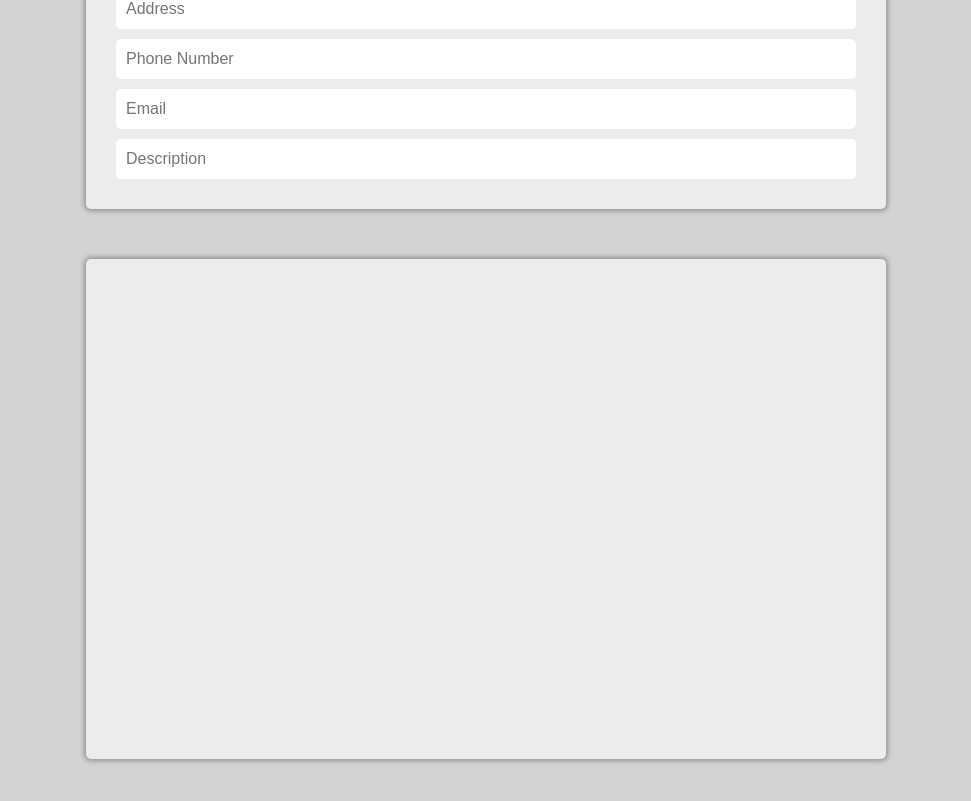
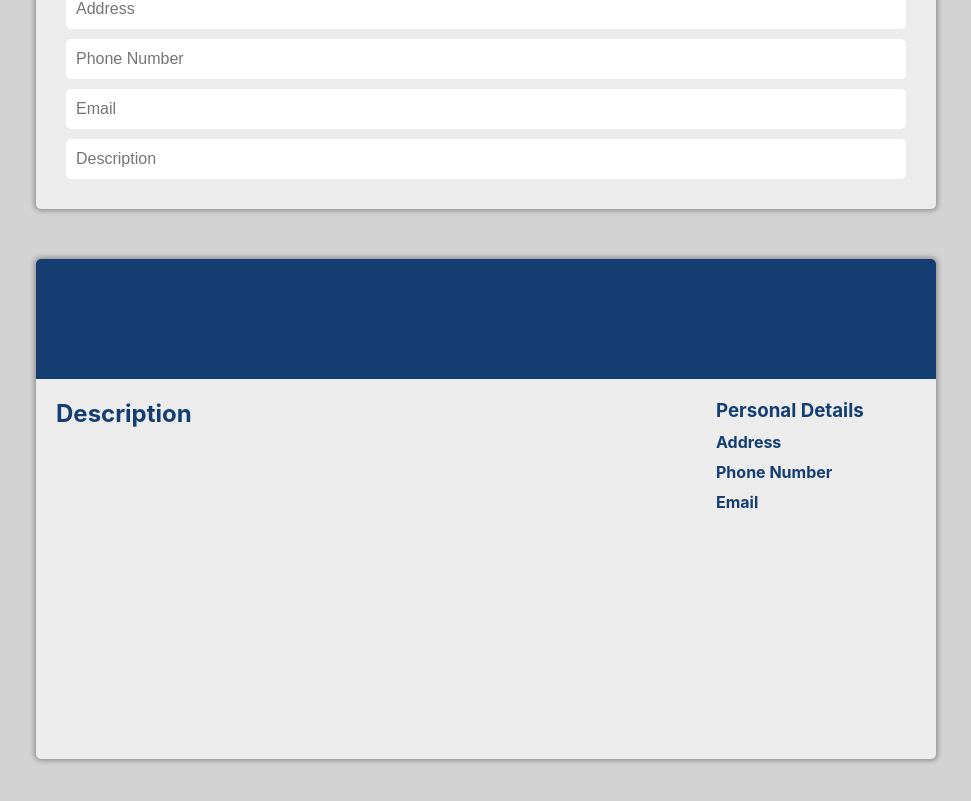
Before and after one commit to Pafestivo/cv-react, a React (Create React App) app: page / in a window 1280 px wide. Shown: the part 421-1222 px from the top of the page, without its empty margins (154-1125 px from the left). Built offline with nearby package versions, Linux system fonts and the light colour scheme.

Commit message:
Style the preview

```diff
--- a/src/components/preview/PrevContainer.js
+++ b/src/components/preview/PrevContainer.js
@@ -6,13 +6,34 @@ class PrevContainer extends Component {
     const { firstName, lastName, role, address, number, email, description} = this.props.cv.personalInfo
     return(
       <div className="prev-container">
+        <div className="name-role">
           <h1>{firstName} {lastName}</h1>
           <h3>{role}</h3>
+        </div>
+        <div className="grid-container">
+            <div className="personal-details">
+            <h3>Personal Details</h3>
+            <div className="address">
+              <h4>Address</h4>
               <p>{address}</p>
+            </div>
+            <div className="number">
+              <h4>Phone Number</h4>
               <p>{number}</p>
+            </div>
+            <div className="email">
+              <h4>Email</h4>
               <p>{email}</p>
+            </div>
+          </div> {/* personal-details */}
+
+          <div className="description">
+            <h2>Description</h2>
             <p>{description}</p>
           </div>
+        </div>
+
+      </div> /* prev-container */
     )
   }
 }
--- a/src/styles/form/form-container.css
+++ b/src/styles/form/form-container.css
@@ -4,7 +4,7 @@
   background-color: rgb(236, 236, 236);
   border-radius: 5px;
   padding: 30px;
-  width: 800px;
+  width: 900px;
   height: max-content;
   box-shadow: 0 0 5px 2px rgba(0, 0, 0, 0.3);
 }
--- a/src/styles/preview/prev-container.css
+++ b/src/styles/preview/prev-container.css
@@ -1,10 +1,52 @@
 .prev-container {
   background-color: rgb(236, 236, 236);
+  word-break: break-all;
   border-radius: 5px;
-  padding: 30px;
-  width: 800px;
+  width: 900px;
   min-height: 500px;
   margin-bottom: 50px;
   height: max-content;
   box-shadow: 0 0 5px 2px rgba(0, 0, 0, 0.3);
 }
+
+.prev-container h2,
+.prev-container h3,
+.prev-container h4 {
+  color: rgb(20, 62, 114)
+}
+
+.name-role {
+  padding: 20px;
+  border-radius: 5px 5px 0 0 ;
+  background-color: rgb(20, 62, 114);
+  color: white;
+  min-height: 120px;
+  height: max-content;
+}
+
+.name-role h1 {
+  font-size: 40px;
+  line-height: 50px;
+}
+
+.name-role h3 {
+  font-size: 20px;
+  color: white;
+  padding-left: 10px;
+}
+
+.grid-container {
+  display: grid;
+  height: 100%;
+  grid-template-columns: 1fr 220px;
+  padding: 20px 0 20px 20px;
+  column-gap: 30px;
+}
+
+.personal-details {
+  display: flex;
+  flex-direction: column;
+  row-gap: 10px;
+  grid-area: 1 / 2 / 3 / -1;
+  height: 100%;
+}
```
Lines whose indentation alone changed are shown as unchanged.
